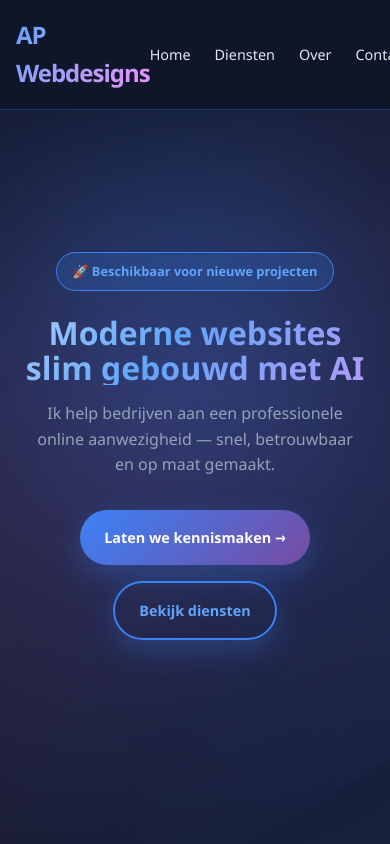
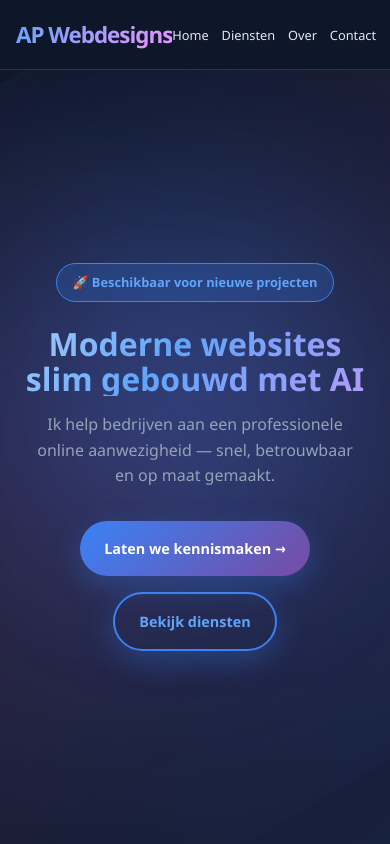
Before and after one commit to apvdbergh-dev/ap-webdesign, a plain HTML site: page index.html in a window 390 px wide. Shown: the top 844 px of the page. Drawn offline with Linux system fonts and the light colour scheme.

Commit message:
Update styles and layout for mobile responsiveness

```diff
--- a/index.html
+++ b/index.html
@@ -44,6 +44,7 @@
             width: 100%;
             min-height: 100vh;
             position: relative;
+            padding-top: 70px; /* Ruimte voor fixed nav */
         }
 
         /* Prevent horizontal scroll */
@@ -88,19 +89,24 @@
             100% { transform: rotate(360deg); }
         }
 
-        /* Navigation */
+        /* Navigation - FIXED FOR MOBILE */
         nav {
             position: fixed;
             top: 0;
+            left: 0;
             width: 100%;
-            background: rgba(15, 23, 42, 0.95);
+            background: rgba(15, 23, 42, 0.98);
             backdrop-filter: blur(20px);
             border-bottom: 1px solid rgba(59, 130, 246, 0.3);
             z-index: 1000;
-            padding: 1rem 0;
+            padding: 0.8rem 0;
+            height: 70px;
+            display: flex;
+            align-items: center;
         }
 
         .nav-container {
+            width: 100%;
             max-width: 1200px;
             margin: 0 auto;
             padding: 0 1rem;
@@ -110,29 +116,33 @@
         }
 
         .logo {
-            font-size: 1.5rem;
+            font-size: 1.4rem;
             font-weight: 800;
             background: linear-gradient(135deg, var(--accent-light), var(--gradient-3));
             -webkit-background-clip: text;
             -webkit-text-fill-color: transparent;
             text-decoration: none;
             letter-spacing: -1px;
+            white-space: nowrap;
         }
 
         .nav-links {
             display: flex;
-            gap: 1.5rem;
+            gap: 1.2rem;
             list-style: none;
+            margin: 0;
+            padding: 0;
         }
 
         .nav-links a {
             color: var(--text);
             text-decoration: none;
             font-weight: 500;
-            font-size: 0.9rem;
+            font-size: 0.85rem;
             position: relative;
             padding: 0.5rem 0;
             transition: color 0.3s;
+            white-space: nowrap;
         }
 
         .nav-links a::after {
@@ -156,12 +166,12 @@
 
         /* Hero Section */
         .hero {
-            min-height: 100vh;
+            min-height: calc(100vh - 70px);
             display: flex;
             align-items: center;
             justify-content: center;
             text-align: center;
-            padding: 6rem 1rem 3rem;
+            padding: 2rem 1rem;
             position: relative;
             overflow: hidden;
             width: 100%;
@@ -752,7 +762,7 @@
             justify-content: center;
         }
 
-        /* Form Styles - FIXED FOR MOBILE */
+        /* Form Styles */
         .contact-form {
             background: rgba(255, 255, 255, 0.05);
             padding: 1.5rem;
@@ -783,7 +793,7 @@
             border-radius: 10px;
             color: var(--white);
             font-family: inherit;
-            font-size: 16px; /* Prevents zoom on iOS */
+            font-size: 16px;
             transition: all 0.3s;
             -webkit-appearance: none;
         }
@@ -839,7 +849,7 @@
             display: flex;
             justify-content: center;
             gap: 1rem;
-            margin-bottom: 1.5rem;
+            margin-bottom: 1rem;
         }
 
         .social-links a {
@@ -863,12 +873,10 @@
             transform: translateY(-3px);
         }
 
-        /* Prevent zoom and scroll issues */
+        /* Mobile fixes */
         @media screen and (max-width: 768px) {
-            html, body {
-                position: relative;
-                overflow-x: hidden;
-                width: 100%;
+            body {
+                padding-top: 70px;
             }
 
             section {
@@ -886,6 +894,14 @@
                 margin-left: 0.5rem;
                 margin-right: 0.5rem;
                 width: calc(100% - 1rem);
+            }
+
+            .nav-links {
+                gap: 0.8rem;
+            }
+
+            .nav-links a {
+                font-size: 0.8rem;
             }
         }
 
@@ -1169,8 +1185,7 @@
                 <a href="tel:+31633970044" title="Bel me">📱</a>
                 <a href="#" title="LinkedIn">💼</a>
             </div>
-            <p style="font-size: 0.9rem;">&copy; 2025 AP Webdesigns</p>
-            <p style="margin-top: 0.5rem; font-size: 0.8rem;">Gemaakt met ❤️ door Pieter</p>
+            <p style="font-size: 0.9rem;">&copy; 2025 AP Webdesigns. Alle rechten voorbehouden.</p>
         </div>
     </footer>
 
```
